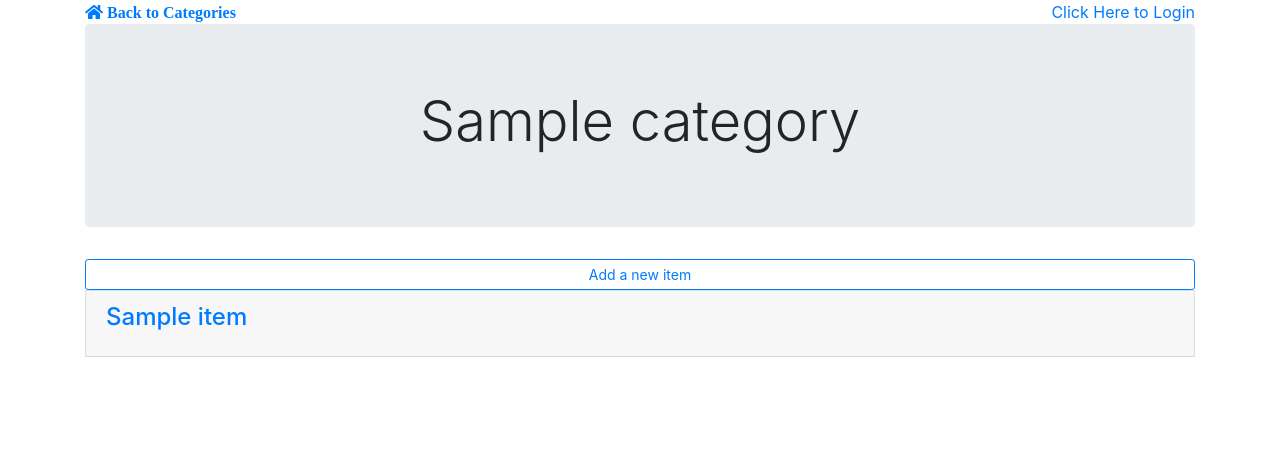
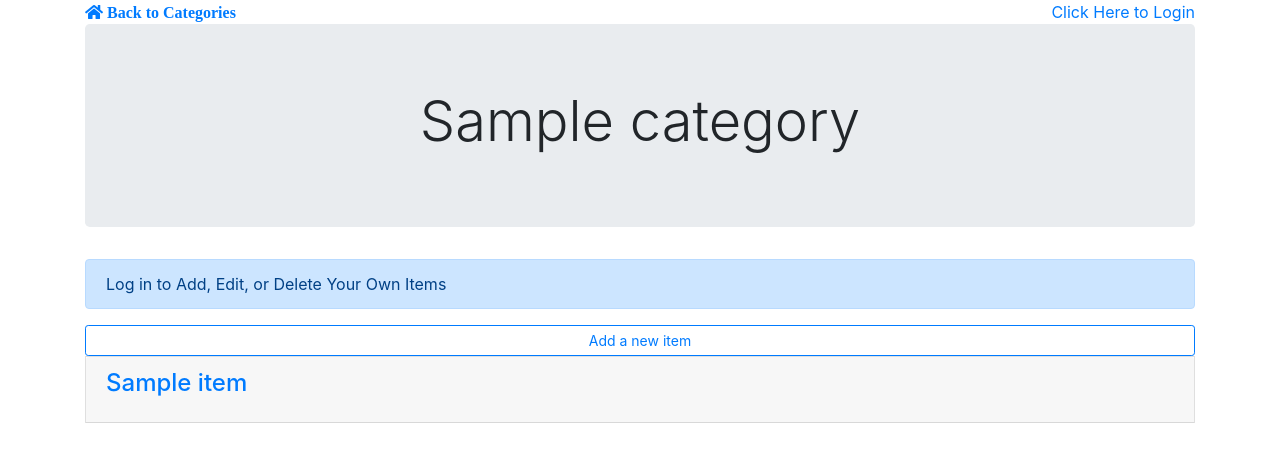
Before and after one commit to falk225/ItemCatalog, a Flask app: page /ItemCatalog/Categories/1/Items/View in a window 1280 px wide. Shown: the top 462 px of the page. Run offline with Flask 2, Linux system fonts and the light colour scheme; tables that the repository leaves empty hold one stand-in row (values such as "Sample post"); some libraries are stand-ins or nearby versions.

Commit message:
hide/show btns msgs based on login status

```diff
--- a/application.py
+++ b/application.py
@@ -188,6 +188,8 @@
 @app.route('/ItemCatalog')
 def viewCategories():
     categories = session.query(Category).all()
+    if not isLoggedIn():
+        flash("Log in to Add, Edit, or Delete Your Own Categories")
     return render_template('categoryView.html', categories=categories, isLoggedIn=isLoggedIn())
 
 
@@ -238,6 +240,8 @@
 def viewItem(categoryID):
     category = session.query(Category).filter_by(id=categoryID).one()
     items = session.query(Item).filter_by(category_id=categoryID).all()
+    if not isLoggedIn():
+        flash("Log in to Add, Edit, or Delete Your Own Items")
     return render_template('itemView.html', category=category, items=items, isLoggedIn=isLoggedIn())
 
 
--- a/templates/categoryView.html
+++ b/templates/categoryView.html
@@ -21,8 +21,10 @@
                 <div class="card-body">
                     <!-- navigation buttons -->
                     <a class='btn btn-outline-primary btn-sm' href='{{url_for("viewItem", categoryID=category.id)}}'>View Items</a>
+                    {% if isLoggedIn %}
                     <a class='btn btn-outline-primary btn-sm' href='{{url_for("editCategory", categoryID=category.id)}}'>Edit</a>
                     <a class='btn btn-outline-secondary btn-sm' href='{{url_for("deleteCategory", categoryID=category.id)}}'>Delete</a>
+                    {% endif %}
                 </div>
             </div>
         </div>
--- a/templates/itemView.html
+++ b/templates/itemView.html
@@ -20,9 +20,10 @@
                 <div class="card-body">
                     <!-- navigation buttons -->
                     <h6>{{item.description}}</h6>
-
-                    <a class='btn btn-outline-primary btn-sm' href='{{url_for("editItem", itemID=item.id)}}'>Edit</a>
-                    <a class='btn btn-outline-secondary btn-sm' href='{{url_for("deleteItem", itemID=item.id)}}'>Delete</a>
+                    {% if isLoggedIn %}
+                        <a class='btn btn-outline-primary btn-sm' href='{{url_for("editItem", itemID=item.id)}}'>Edit</a>
+                        <a class='btn btn-outline-secondary btn-sm' href='{{url_for("deleteItem", itemID=item.id)}}'>Delete</a>
+                    {% endif %}
                 </div>
             </div>
         </div>
```
